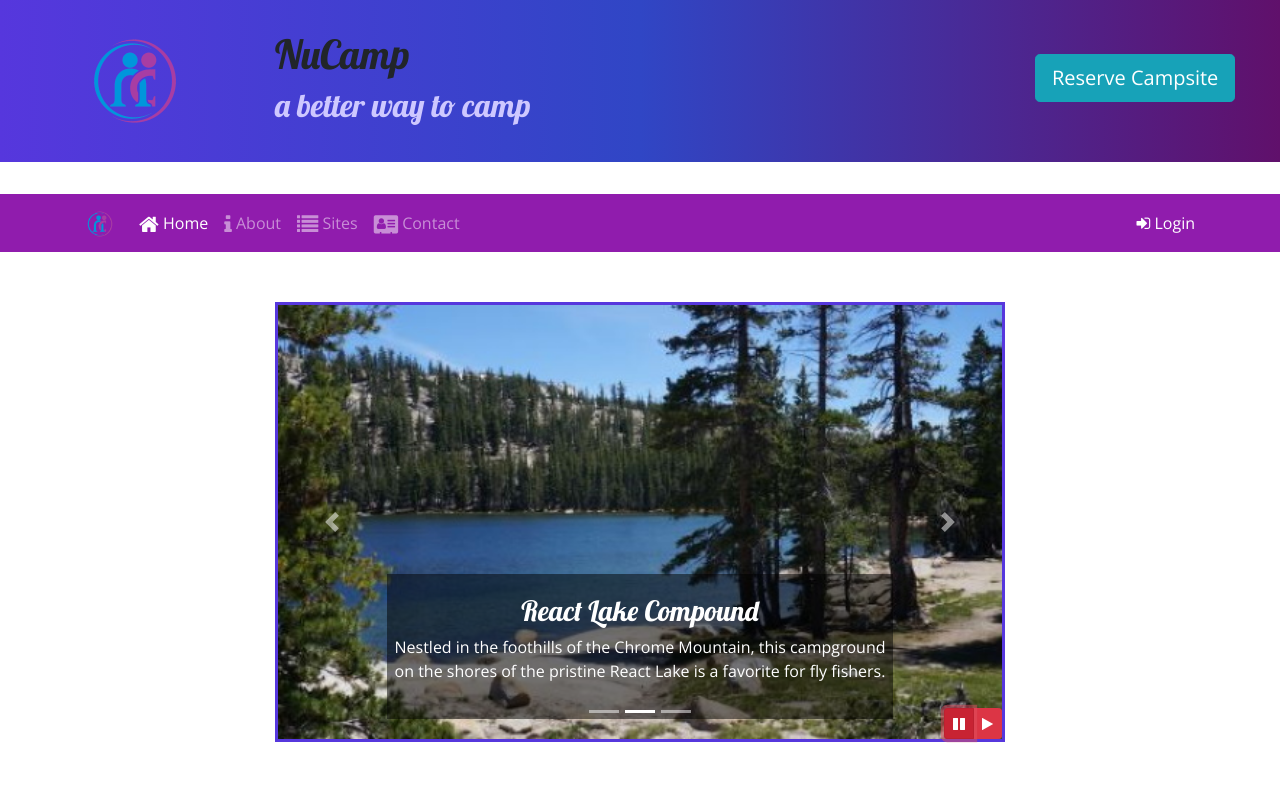
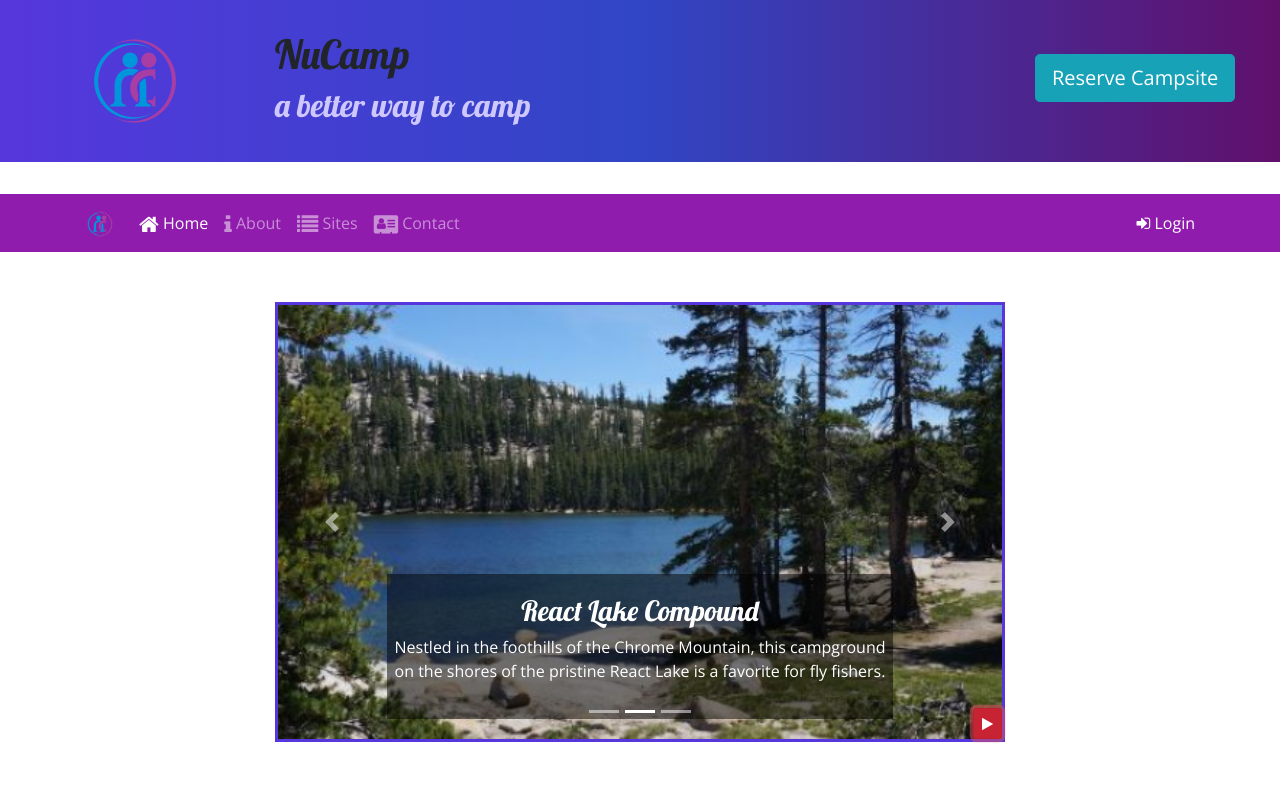
Before and after one commit to lastexception/bootstrap-start, a website: page index.html in a window 1280 px wide. Both pictures are taken after a click on the button 959 px from the left and 723 px from the top of the page. Shown: the top 800 px of the page. Drawn offline with nearby package versions, Linux system fonts and the light colour scheme.

Commit message:
Bootstrap and JQuery Part 2

```diff
--- a/index.html
+++ b/index.html
@@ -219,18 +219,14 @@
                         <span class="carousel-control-next-icon"></span>
                         <span class="sr-only">Next</span>
                     </a>
+                    <!-- end carousel controls -->
                     <!-- begin carousel pause/play buttons -->
-                    <div class="btn-group" id="carouselButton">
-                        <button class="btn btn-danger btn-sm" id="carouselPause">
+                    <button class="btn btn-danger btn-sm" id="carouselButton">
                         <i class="fa fa-pause"></i>
-                        </button>
-                        <button class="btn btn-danger btn-sm" id="carouselPlay">
-                            <i class="fa fa-play"></i>
                     </button>
                 </div>
                 <!-- end carousel buttons -->
             </div>
-                <!-- end carousel controls -->
         </div>
     </div>
     </div>
@@ -322,15 +318,20 @@
     <script src="node_modules/popper.js/dist/umd/popper.min.js"></script>
     <script src="node_modules/bootstrap/dist/js/bootstrap.min.js"></script>
 
-    <!-- JQuery code for carousel buttons -->
+    <!-- JQuery code for carousel button -->
     <script>
         $(function () {
             $(".carousel").carousel({ interval: 2000, pause: "false" });
-            $("#carouselPause").click(function () {
+            $("#carouselButton").click(function () {
+                if ($("#carouselButton").children("i").hasClass("fa-pause")) {
                     $(".carousel").carousel("pause");
-            });
-            $("#carouselPlay").click(function () {
+                    $("#carouselButton").children("i").removeClass("fa-pause");
+                    $("#carouselButton").children("i").addClass("fa-play");
+                } else {
                     $(".carousel").carousel("cycle");
+                    $("#carouselButton").children("i").removeClass("fa-play");
+                    $("#carouselButton").children("i").addClass("fa-pause");
+                }
             });
         });
     </script>
```
Lines whose indentation alone changed are shown as unchanged.
